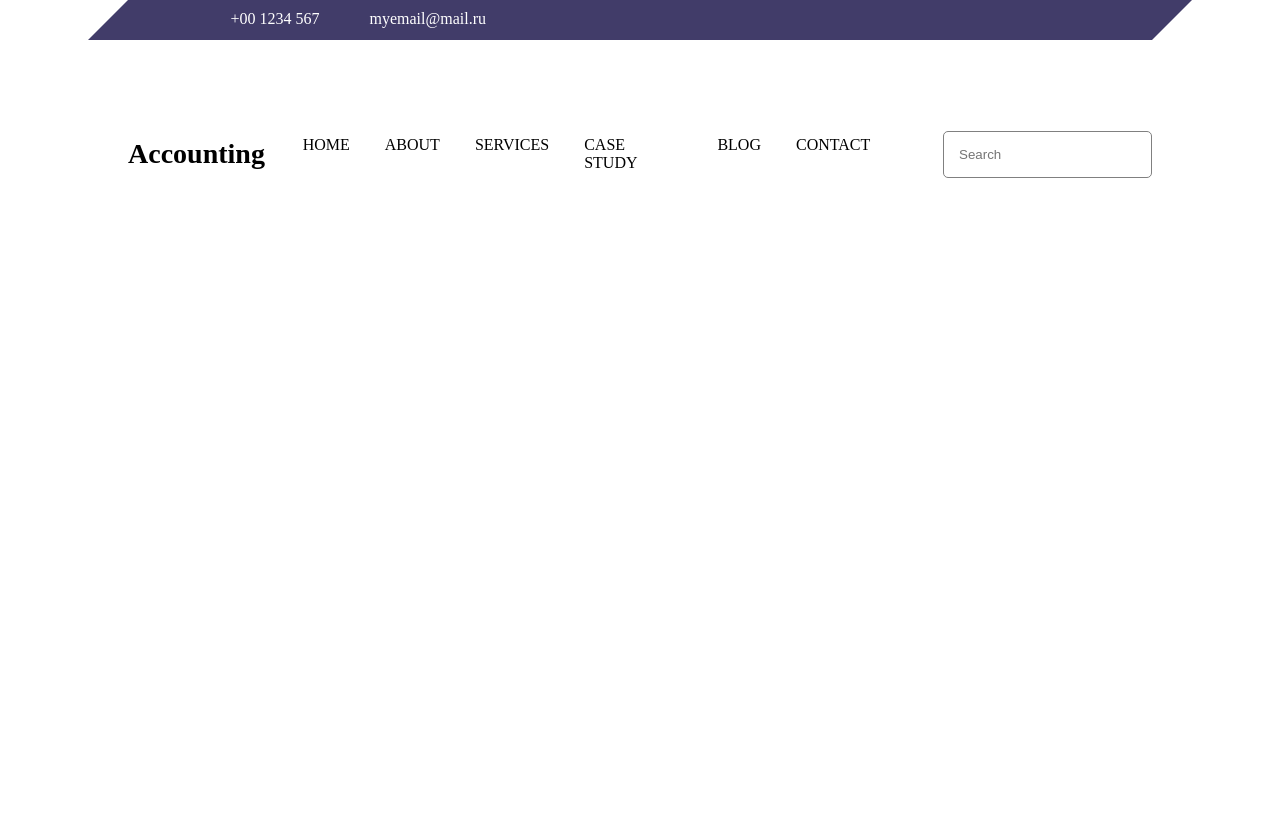
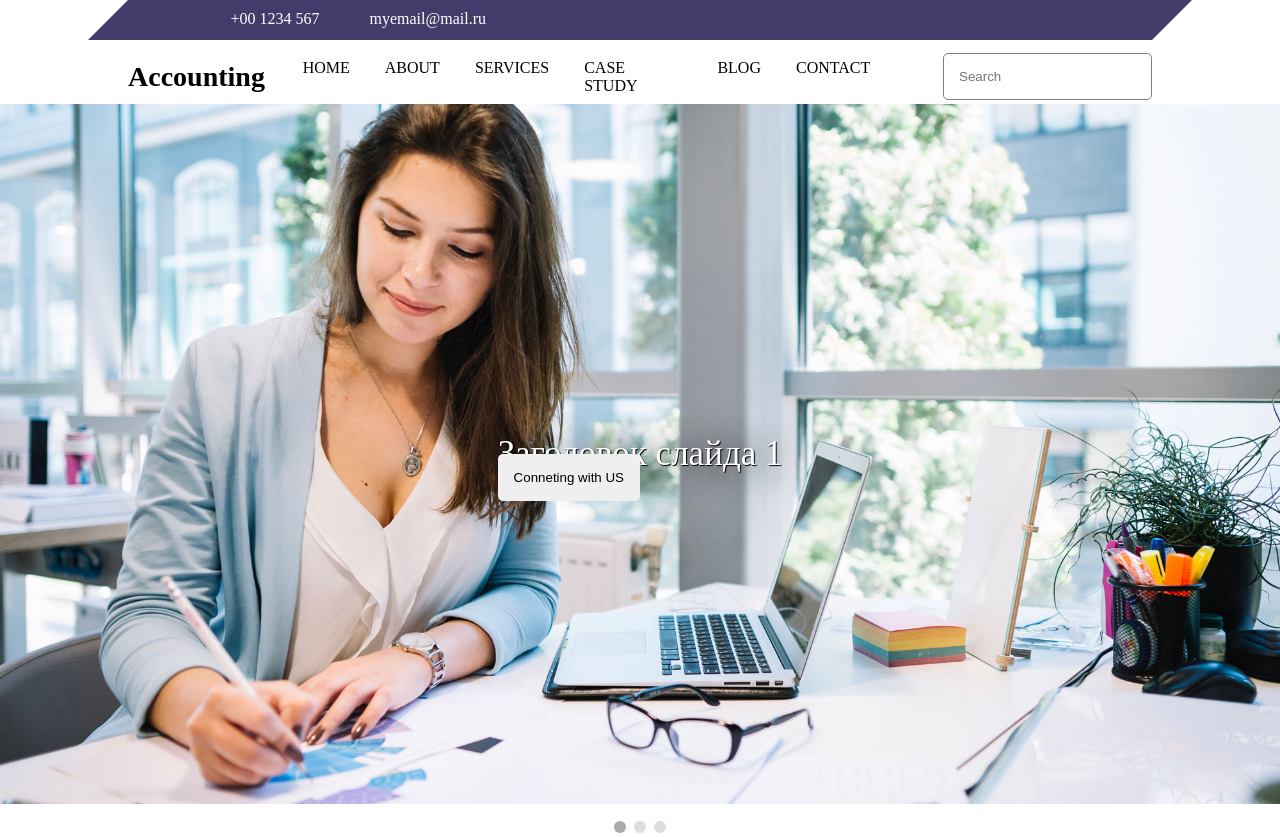
Before and after one commit to Avror2019/TestAnnotation, a plain HTML site: page index.html in a window 1280 px wide. Before the commit the page ends 800 px from the top, so only its background shows below. Drawn offline with Linux system fonts and the light colour scheme.

Commit message:
second block slider

```diff
--- /dev/null
+++ b/css/slider.css
@@ -0,0 +1,72 @@
+.section-slider{
+    margin-top: 5%;
+}
+.slider{
+    max-width: 100%;
+    position: relative;
+    margin: 0 auto;
+    height: 700px;
+    margin-bottom: 15px;
+}
+/* Картинка мастабируется по отношению к родительскому элементу */
+.slider .item img {
+    object-fit: cover;
+    width: 100%;
+    height: 700px;
+    border: none !important;
+    box-shadow: none !important;
+}
+
+/* Заголовок слайда */
+.slideText {
+    position: absolute;
+    color: #fff;
+    font-size: 35px;
+    /* Выравнивание текста по горизонтали и по вертикали*/
+    left: 50%;
+    top: 50%;
+    transform: translate(-50%, -50%);
+    /* Тень*/
+    text-shadow: 1px 1px 1px #000, 0 0 1em #000;
+}
+/* Кружочки */
+.slider-dots {
+    text-align: center;
+}
+.slider-dots_item{
+    cursor: pointer;
+    height: 12px;
+    width: 12px;
+    margin: 0 2px;
+    background-color: #ddd;
+    border-radius: 50%;
+    display: inline-block;
+    transition: background-color 0.6s ease;
+}
+.active,
+.slider-dots_item:hover {
+    background-color: #aaa;
+}
+/* Анимация слайдов */
+.slider .item {
+    -webkit-animation-name: fade;
+    -webkit-animation-duration: 1.5s;
+    animation-name: fade;
+    animation-duration: 1.5s;
+}
+@-webkit-keyframes fade {
+    from {
+        opacity: .4
+    }
+    to {
+        opacity: 1
+    }
+}
+@keyframes fade {
+    from {
+        opacity: .4
+    }
+    to {
+        opacity: 1
+    }
+}
--- a/css/style.css
+++ b/css/style.css
@@ -61,7 +61,7 @@ a:hover{
     flex-direction: row;
     justify-content: space-between;
     align-items: center;
-    margin: 10% 0;
+    margin: 25px 0;
 }
 
 nav{
@@ -90,3 +90,20 @@ nav ul{
     border: 1px solid grey;
     border-radius: 5px;
 }
+
+.button-connect{
+    position: absolute;
+    top: 50%;
+    right: 50%;
+    padding: 15px;
+    border: 1px solid transparent;
+    border-radius: 5px;
+    margin: 0 auto;
+    cursor: pointer;
+    transition: 0.5s;
+}
+
+.button-connect:hover{
+    background-color: transparent;
+    border: 1px solid white;
+}
--- a/index.html
+++ b/index.html
@@ -5,6 +5,7 @@
     <meta name="viewport" content="width=device-width, initial-scale=1.0">
     <title>Accounting</title>
     <link rel="stylesheet" href="css/style.css">
+    <link rel="stylesheet" href="css/slider.css">
 </head>
 <body>
     <header>
@@ -29,5 +30,32 @@
             </div>
         </div>
     </header>
+
+    <section class="section-slider">
+    <div class="slider">
+        <div class="item">
+            <img src="img/slider_1.jpg" alt="Первый слайд">
+            <div class="slideText">Заголовок слайда 1</div>
+        </div>
+
+        <div class="item">
+            <img src="img/slider_2.jpg" alt="Второй слайд">
+            <div class="slideText">Заголовок слайда 2</div>
+        </div>
+
+        <div class="item">
+            <img src="img/slider_3.jpg" alt="Третий слайд">
+            <div class="slideText">Заголовок слайда 3</div>
+        </div>
+        <button class="button-connect">Conneting with US</button>
+    </div>
+
+    <div class="slider-dots">
+        <span class="slider-dots_item" onclick="currentSlide(1)"></span>
+        <span class="slider-dots_item" onclick="currentSlide(2)"></span>
+        <span class="slider-dots_item" onclick="currentSlide(3)"></span>
+    </div>
+</section>
+    <script src="js/slider.js"></script>
 </body>
 </html>
--- /dev/null
+++ b/js/slider.js
@@ -0,0 +1,57 @@
+/* Индекс слайда по умолчанию */
+var slideIndex = 0;
+showSlides(slideIndex);
+autoSlider();
+
+/* Функция увеличивает индекс на 1, показывает следующй слайд*/
+function plusSlide() {
+    showSlides(slideIndex += 1);
+}
+
+/* Функция уменьшяет индекс на 1, показывает предыдущий слайд*/
+function minusSlide() {
+    showSlides(slideIndex -= 1);
+}
+
+/* Устанавливает текущий слайд */
+function currentSlide(n) {
+    showSlides(slideIndex = n);
+}
+
+/* Основная функция слайдера */
+function showSlides(n) {
+    var i;
+    var slides = document.getElementsByClassName("item");
+    var dots = document.getElementsByClassName("slider-dots_item");
+    if (n > slides.length) {
+      slideIndex = 1;
+    }
+    if (n < 1) {
+        slideIndex = slides.length;
+    }
+    for (i = 0; i < slides.length; i++) {
+        slides[i].style.display = "none";
+    }
+    for (i = 0; i < dots.length; i++) {
+        dots[i].className = dots[i].className.replace(" active", "");
+    }
+    slides[slideIndex - 1].style.display = "block";
+    dots[slideIndex - 1].className += " active";
+}
+
+function autoSlider() {
+    var i;
+    var slides = document.getElementsByClassName("item");
+    var dots = document.getElementsByClassName("slider-dots_item");
+    for (i = 0; i < slides.length; i++) {
+    slides[i].style.display = "none";
+    }
+    slideIndex++;
+    if (slideIndex > slides.length) {slideIndex = 1}
+    for (i = 0; i < dots.length; i++) {
+    dots[i].className = dots[i].className.replace(" active", "");
+    }
+    slides[slideIndex-1].style.display = "block";
+    dots[slideIndex-1].className += " active";
+    setTimeout(autoSlider, 6000); // Измените значения авто прокрутки в миллисекундах (ms), пример 6000 это 6 секунд
+    }
```
Also changed, not shown: img/slider_1.jpg (added), img/slider_2.jpg (added), img/slider_3.jpg (added).
